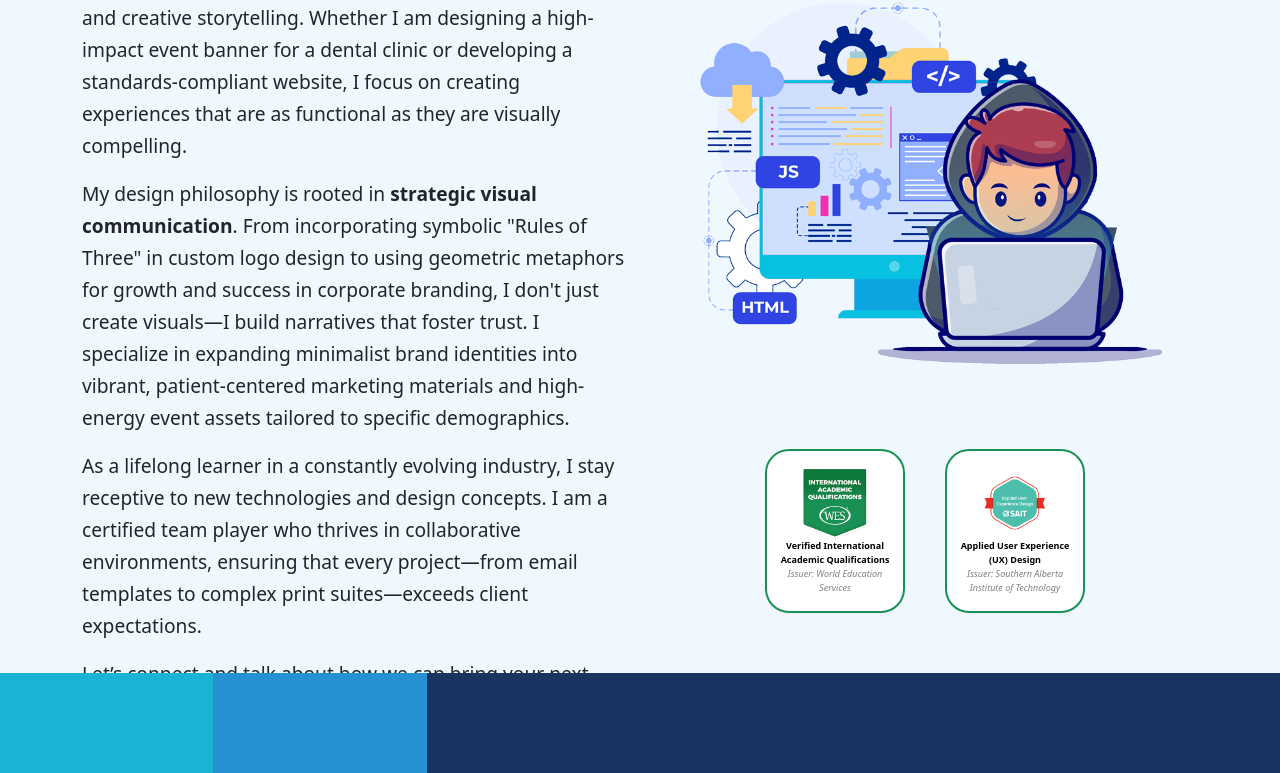
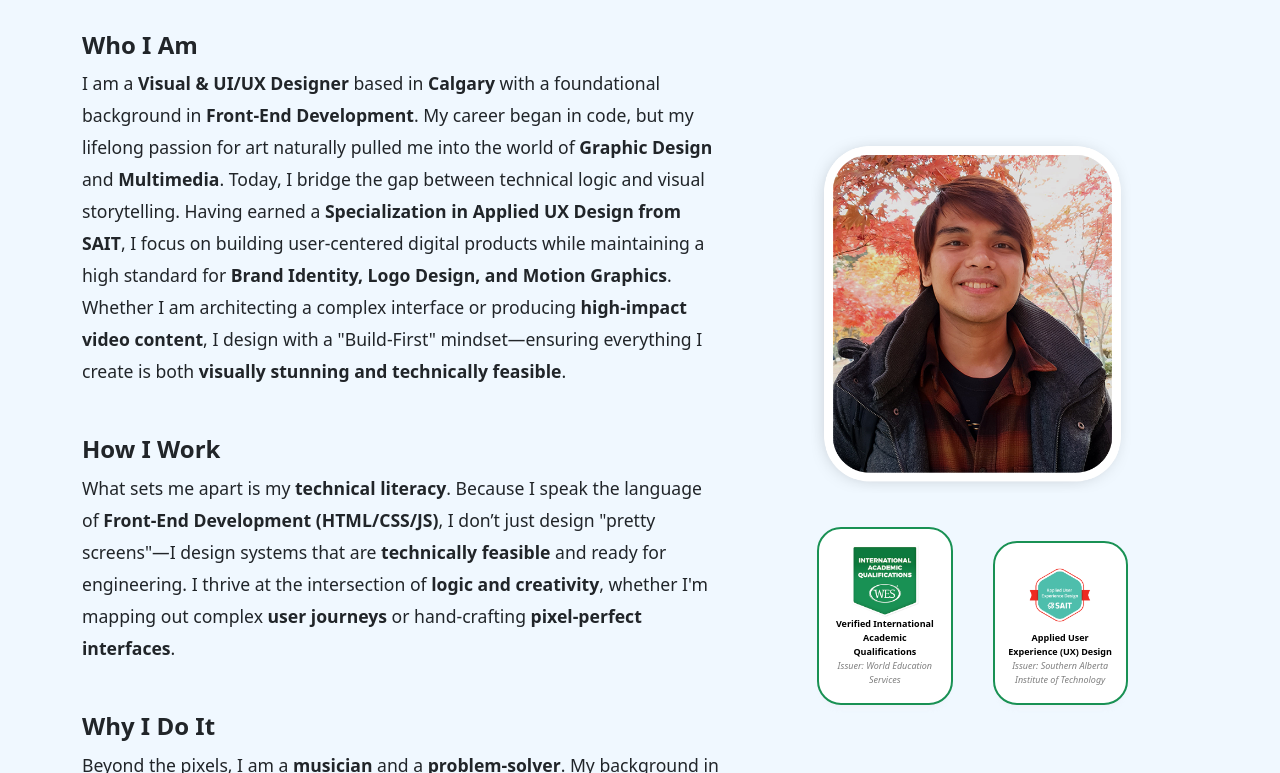
Before and after one commit to del22vin/del22vin.github.io, a React (Create React App) app: page /#/ in a window 1280 px wide. Shown: the part 927-1700 px from the top of the page. Built offline with nearby package versions, Linux system fonts and the light colour scheme.

Commit message:
edit home contents

```diff
--- a/src/components/pages/home.jsx
+++ b/src/components/pages/home.jsx
@@ -98,26 +98,30 @@ export default function Home() {
                     <div id="about-me" className="section">
                         <div id="about-me-content" className="container " style={{display: 'none'}}>
                             <div className="row">
-                                <div className="col-lg-6">
+                                <div className="col-lg-7">
                                 <h2>About Me</h2>
-
-                                <p>I am a <strong>Graphic Designer and Front-End Web Developer</strong> with a degree in Computer Science and over 8 years of experience building digital and physical brand identities. My unique edge lies in the intersection of technical precision and creative storytelling. Whether I am designing a high-impact event banner for a dental clinic or developing a standards-compliant website, I focus on creating experiences that are as functional as they are visually compelling.</p>
-                                <p>My design philosophy is rooted in <strong>strategic visual communication</strong>. From incorporating symbolic "Rules of Three" in custom logo design to using geometric metaphors for growth and success in corporate branding, I don't just create visuals&mdash;I build narratives that foster trust. I specialize in expanding minimalist brand identities into vibrant, patient-centered marketing materials and high-energy event assets tailored to specific demographics.</p>
-                                <p>As a lifelong learner in a constantly evolving industry, I stay receptive to new technologies and design concepts. I am a certified team player who thrives in collaborative environments, ensuring that every project&mdash;from email templates to complex print suites&mdash;exceeds client expectations.</p>
-                                <p>Let&rsquo;s connect and talk about how we can bring your next vision to life.</p>
+                                <br/>
+                                <h4><b>Who I Am</b></h4>
+                                <p>I am a <b>Visual &amp; UI/UX Designer</b> based in <b>Calgary</b> with a foundational background in <b>Front-End Development</b>. My career began in code, but my lifelong passion for art naturally pulled me into the world of <b>Graphic Design</b> and <b>Multimedia</b>. Today, I bridge the gap between technical logic and visual storytelling. Having earned a <b>Specialization in Applied UX Design from SAIT</b>, I focus on building user-centered digital products while maintaining a high standard for <b>Brand Identity, Logo Design, and Motion Graphics</b>. Whether I am architecting a complex interface or producing <b>high-impact video content</b>, I design with a &quot;Build-First&quot; mindset&mdash;ensuring everything I create is both <b>visually stunning and technically feasible</b>.</p>
+                                <br/>
+                                <h4><b>How I Work</b></h4>
+                                <p>What sets me apart is my <b>technical literacy</b>. Because I speak the language of <b>Front-End Development (HTML/CSS/JS)</b>, I don&rsquo;t just design &quot;pretty screens&quot;&mdash;I design systems that are <b>technically feasible</b> and ready for engineering. I thrive at the intersection of <b>logic and creativity</b>, whether I&apos;m mapping out complex <b>user journeys</b> or hand-crafting <b>pixel-perfect interfaces</b>.</p>
+                                <br/>
+                                <h4><b>Why I Do It</b></h4>
+                                <p>Beyond the pixels, I am a <b>musician</b> and a <b>problem-solver</b>. My background in music has taught me the importance of <b>rhythm, harmony, and precision</b>&mdash;principles I bring into every <b>design system</b> I build. I believe in <b>clean code</b>, <b>fair collaboration</b>, and products that respect the human beings using them.</p>
 
 
                                 </div>
 
 
-                                <div className="col-lg-6 graphics-container">
+                                <div className="col-lg-5 graphics-container">
 
 
 
 
                                     <div  id="about-me-graphics" >
 
-                                        <img id="about-me-graphics-img" src={require('../../images/about-pic.png')} alt="about me"/>
+                                        <img id="about-me-graphics-img" src={require('../../images/about-pic-2.png')} alt="about me"/>
 
 
                                         <a id="wes-badge" href="https://www.credly.com/badges/b3cfff52-dd4b-4f32-ac5c-322bc11b0231/public_url" target="_blank">
@@ -164,7 +168,7 @@ export default function Home() {
                                                 <FontAwesomeIcon className="fa-paint-brush" icon={faPaintbrush} />
                                             </div>
                                             <h2>My Portfolio</h2>
-                                            <p>Over the years, I've created websites, solutions, and designs in different projects globally such as financial services, lending, business promotion, awards, and event sites.</p>
+                                            <p>A collection of works ranging from front-end development and multi-channel graphic design to certified UX research. I've spent nearly a decade building brands and digital solutions for financial services, global events, and business promotions.</p>
                                             <a href="/#/portfolio">SEE MY WORKS</a>
 
                                         </div>
--- a/src/css/contact.css
+++ b/src/css/contact.css
@@ -38,10 +38,7 @@
         scroll-snap-type: none !important;
     }
 
-    #about-me{
-        height: auto;
-        padding: 80px 0px;
-    }
+
     #contact {
         height: auto;
         padding: 72px 0;
--- a/src/css/pages/home.css
+++ b/src/css/pages/home.css
@@ -1,13 +1,15 @@
 
-html{
+/* for snap scrolling */
+/* html{
     overflow-y: scroll;
     scroll-snap-type: y mandatory;
     overflow: -moz-scrollbars-none;
     -ms-overflow-style: none;
     scroll-behavior: smooth;
-}
+} */
 
-html.noScroll::-webkit-scrollbar { width: 0 !important }
+/* for removing scroll bar when snap scrolling is enabled */
+/* html.noScroll::-webkit-scrollbar { width: 0 !important } */
 
 .home-comp .section{
   scroll-snap-align: start;
--- a/src/css/pages/portfolio.css
+++ b/src/css/pages/portfolio.css
@@ -18,7 +18,7 @@
 
 .section{
     /* font-family:  'Fira Code', monospace; */
-    font-size: 1.2rem;
+    font-size: 1.1rem;
     line-height: 2rem;
 }
 
--- a/src/index.css
+++ b/src/index.css
@@ -175,7 +175,7 @@
 
 
 #about-me{
-    height: 100vh;
+    padding: 60px 0 60px 0;
     display: flex;
     align-items: center;
     justify-content: center;
@@ -507,7 +507,7 @@
     }
 
     #about-me-graphics img#about-me-graphics-img{
-        padding: 56px 0;
+        padding: 24px 0;
         width: 100%;
         max-width: 512px;
     }
@@ -523,9 +523,8 @@
 
     #about-me{
         height: auto;
-        padding: 80px 0px;
+        padding: 50px 0px;
     }
-
 
 }
 
@@ -584,6 +583,11 @@
     }
     .works-graphics-content {
         margin-bottom: 32px;
+    }
+
+    #portfolio > .container > .row .works-content{
+        height: auto;
+        padding: 80px 20px;
     }
 
 
```
Also changed, not shown: src/images/about-pic-2.png (added).
